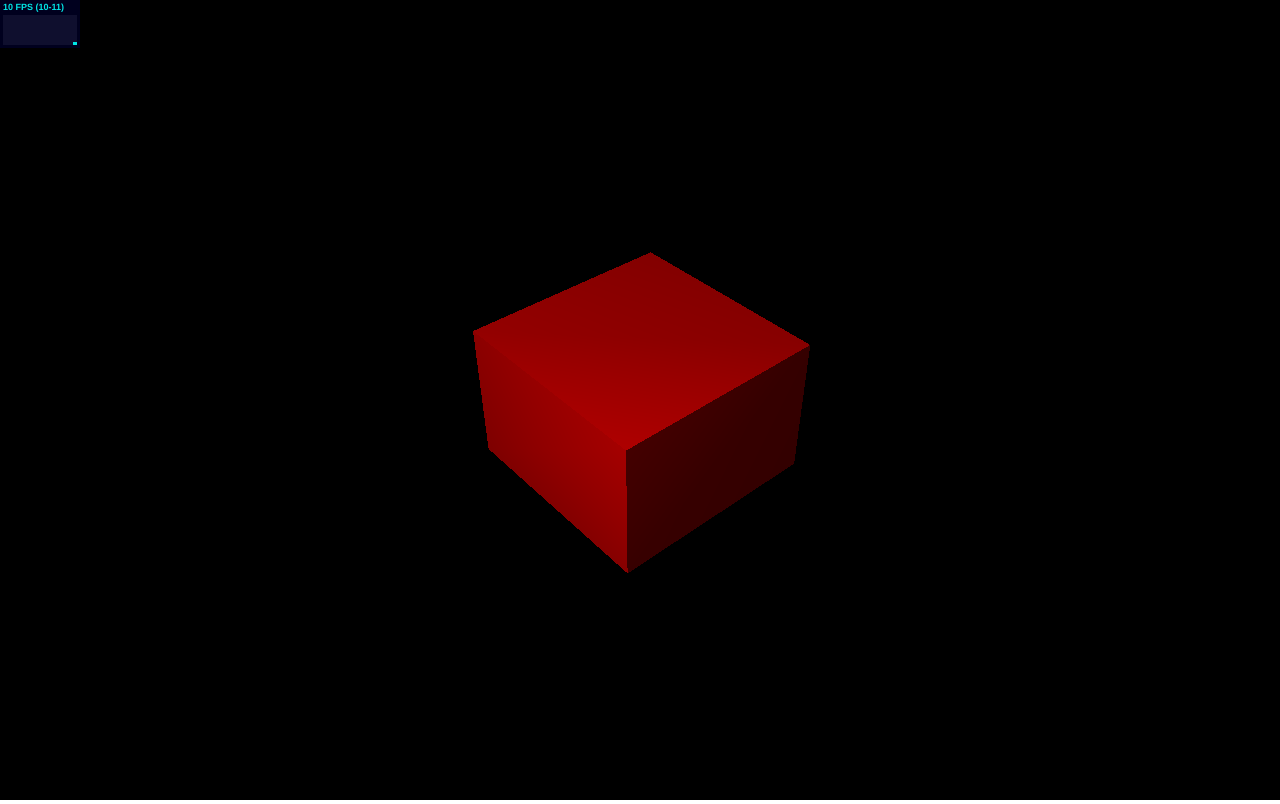
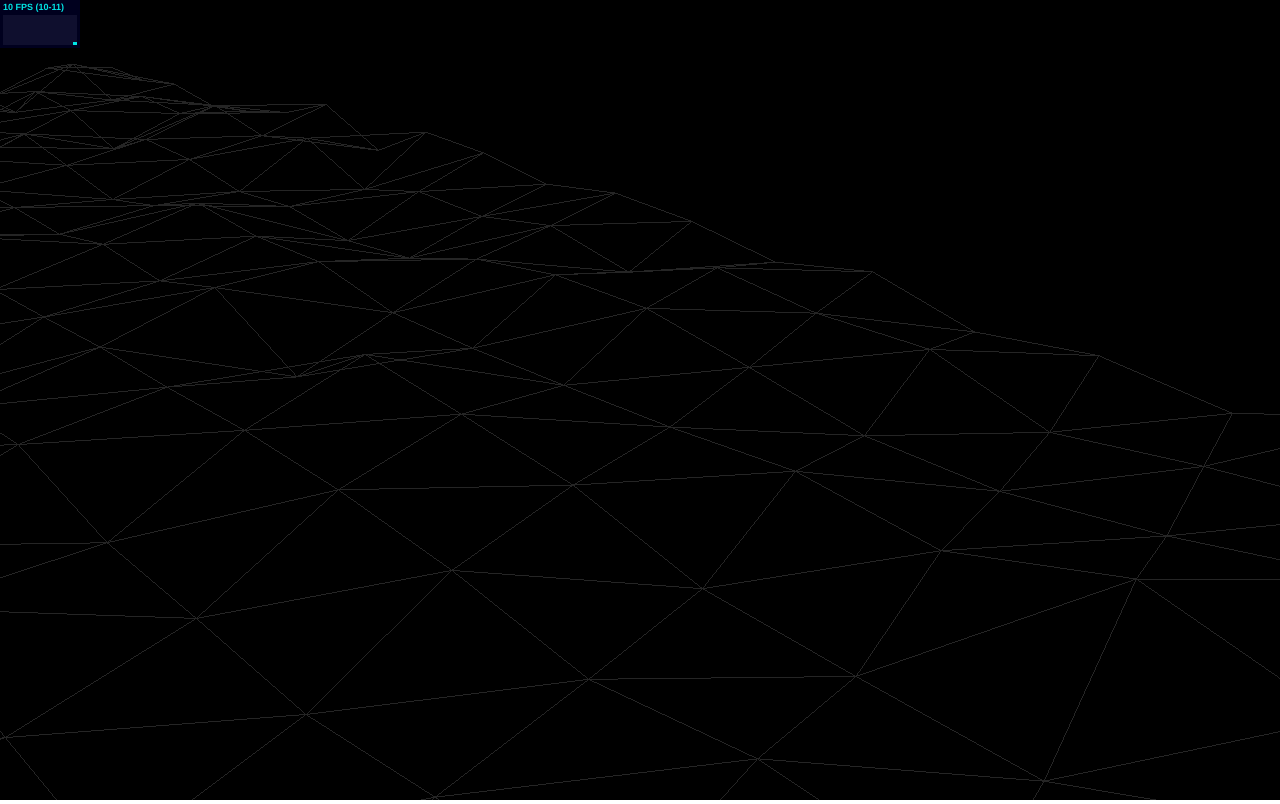
Before and after one commit to tommycor/EXP_2, a plain HTML site: page index.html in a window 1280 px wide. Drawn offline with Linux system fonts and the light colour scheme; animation ran at ten frames a second.

Commit message:
creat plane

```diff
--- a/index.html
+++ b/index.html
@@ -7,6 +7,7 @@
     <script src="libs/stats.min.js"></script>
     <script src="libs/tween.min.js"></script>
     <script src="libs/OrbitControls.js"></script>
+    <script src="js/planeCreator.js"></script>
     <style>
         html {
           height: 100%;
--- a/js/main.js
+++ b/js/main.js
@@ -3,6 +3,12 @@ var renderer;
 var scene;
 var camera;
 var cameraControl;
+
+var depth = 100;
+var width = 200;
+var margin = 10;
+var MAX_HEIGHT = 6;
+
 
 function initThree(){
     //// INIT
@@ -15,10 +21,11 @@ function initThree(){
     renderer.setSize(window.innerWidth, window.innerHeight);
     renderer.shadowMapEnabled = true;
 
-    ////CAMERA
-    camera.position.x = 15;
-    camera.position.y = 16;
-    camera.position.z = 13;
+
+    // position and point the camera to the center of the scene
+    camera.position.x = 40;
+    camera.position.y = 40;
+    camera.position.z = 50;
     camera.lookAt(scene.position);
 
     // add spotlight for the shadows
@@ -27,17 +34,23 @@ function initThree(){
     spotLight.shadowCameraNear = 20;
     spotLight.shadowCameraFar = 50;
     spotLight.castShadow = true;
+    scene.add(spotLight);
 
-    scene.add(spotLight);
+    scene.add(new THREE.AmbientLight(0x252525));
 
     // create a cube
     var cubeGeometry = new THREE.BoxGeometry(6, 4, 6);
     var cubeMaterial = new THREE.MeshLambertMaterial({color: 'red'});
     var cube = new THREE.Mesh(cubeGeometry, cubeMaterial);
 
+
+    // position and point the camer
+
     cube.castShadow = true;
 
-    scene.add(cube);
+    createPlane3D(depth, width,margin, MAX_HEIGHT);
+
+    // scene.add(cube);
 
 
     document.body.appendChild(renderer.domElement);
@@ -46,9 +59,7 @@ function initThree(){
     cameraControl = new THREE.OrbitControls(camera);
     addStatsObject();
 
-
     render();
-
 
     window.addEventListener('resize', handleResize, false);
 
@@ -57,11 +68,8 @@ function initThree(){
 
 function render() {
     cameraControl.update();
-
     stats.update();
-
     renderer.render(scene, camera);
-
 
     requestAnimationFrame(render);
 }
--- /dev/null
+++ b/js/planeCreator.js
@@ -0,0 +1,48 @@
+function createPlane3D(depth, width,margin, height){
+	// first create all the individual vertices
+	var geometry = new THREE.Geometry();
+	for (var z = 0 ; z < depth ; z++) {
+	    for (var x = 0 ; x < width ; x++) {
+	        var vertex = new THREE.Vector3(x*margin, Math.random()*height,z*margin);
+	        geometry.vertices.push(vertex);
+	    }
+	}
+
+	for (var z = 0 ; z < depth-1 ; z++) {
+	    for (var x = 0 ; x < width-1 ; x++) {
+	    	//a,b,c and d are the index of the interesting vertices
+	        var a = x + z*width;
+	        var b = (x+1) + (z * width);
+	        var c = x + ((z+1) * width);
+	        var d = (x+1) + ((z+1) * width);
+
+	        var face1 = new THREE.Face3(b, a, c);
+	        var face2 = new THREE.Face3(c ,d, b);
+
+	        // face1.color = new THREE.Color(scale(getHighPoint(geometry, face1)).hex());
+	        // face2.color = new THREE.Color(scale(getHighPoint(geometry, face2)).hex())
+	        geometry.faces.push(face1);
+	        geometry.faces.push(face2);
+	    }
+	}
+
+    // compute the normals
+    // geometry.computeVertexNormals(true);
+    // geometry.computeFaceNormals();
+
+    // setup the material
+    var mat = new THREE.MeshLambertMaterial({
+        wireframe: true,
+        color: 'white'
+    });
+    mat.vertexColors = THREE.FaceColors;
+    mat.shading = THREE.NoShading;
+
+    // create the mesh
+    var groundMesh = new THREE.Mesh(geometry,mat);
+    groundMesh.translateX(-width/1.5);
+    groundMesh.translateZ(-depth/4);
+    groundMesh.name = 'field';
+
+    scene.add(groundMesh);
+}
```
